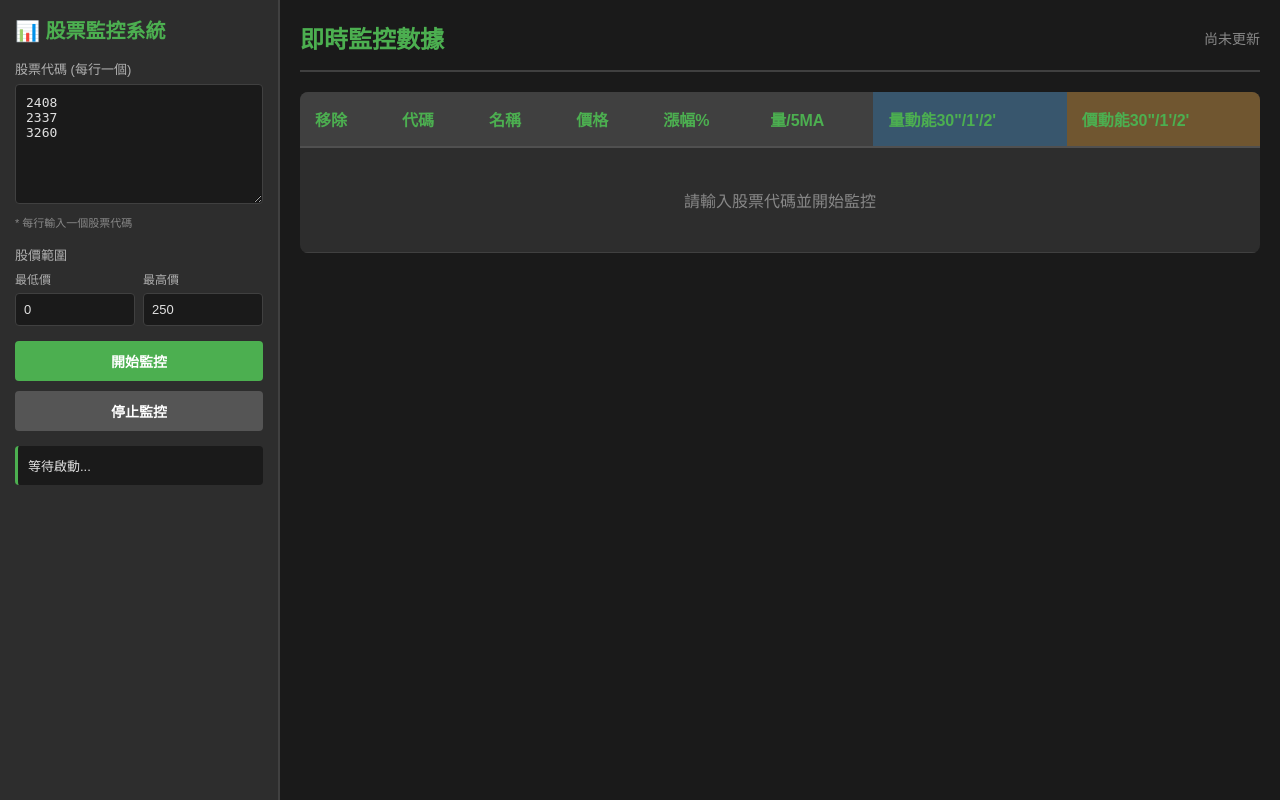
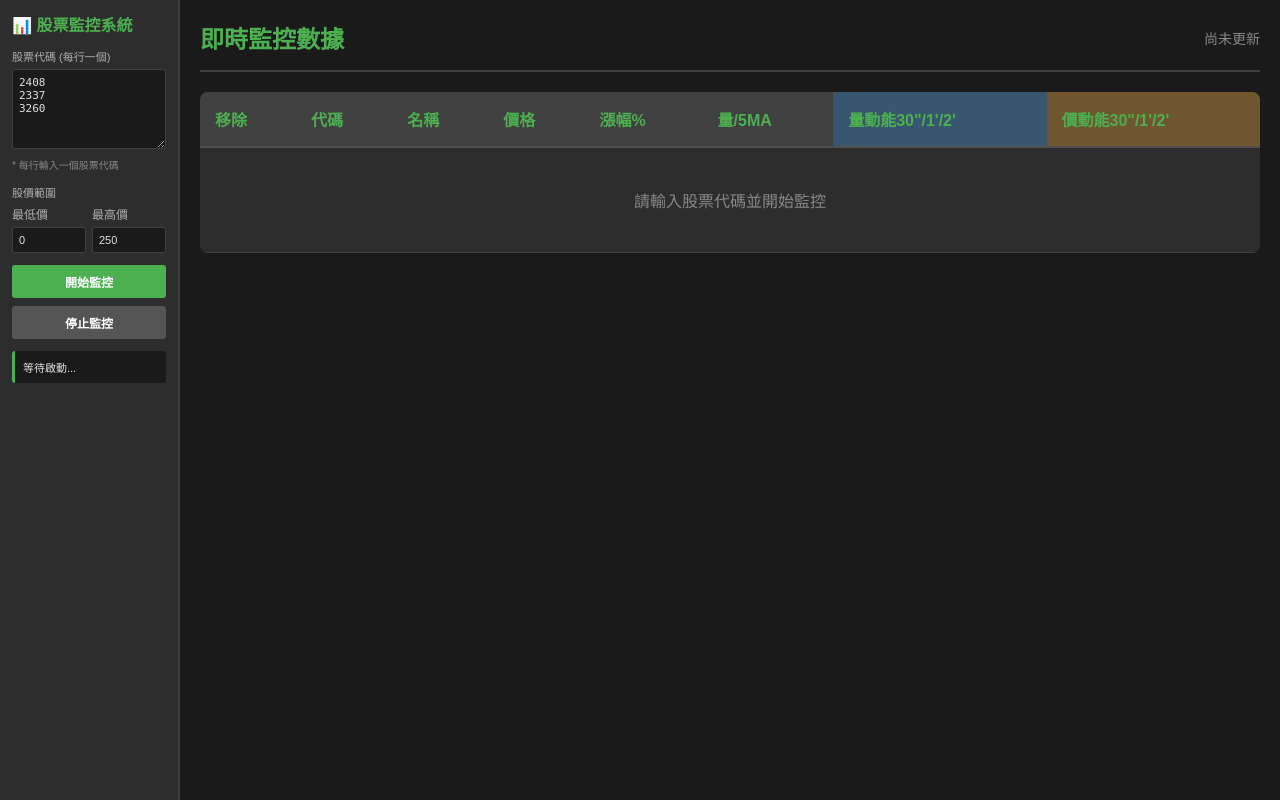
Before and after one commit to Roy12123/stock-monitor, a Flask app: page / in a window 1280 px wide. Run offline with Flask 3, Linux system fonts and the light colour scheme; some libraries are stand-ins or nearby versions.

Commit message:
Optimize sidebar size and add input clearing feature
- Reduce sidebar width from 280px to 180px for more compact layout
- Adjust all sidebar elements (fonts, padding, spacing) for better aesthetics
- Clear stock ticker input field after starting monitoring
- Allow users to add new stocks anytime without stopping current monitoring

```diff
--- a/templates/index.html
+++ b/templates/index.html
@@ -27,64 +27,64 @@
 
         /* 左側面板 */
         .sidebar {
-            width: 280px;
+            width: 180px;
             background: #2d2d2d;
-            padding: 15px;
+            padding: 12px;
             border-right: 2px solid #404040;
             overflow-y: auto;
         }
 
         .sidebar h1 {
             color: #4CAF50;
-            margin-bottom: 15px;
-            font-size: 20px;
+            margin-bottom: 12px;
+            font-size: 16px;
         }
 
         .input-group {
-            margin-bottom: 15px;
+            margin-bottom: 12px;
         }
 
         .input-group label {
             display: block;
-            margin-bottom: 6px;
+            margin-bottom: 5px;
             color: #b0b0b0;
-            font-size: 13px;
+            font-size: 11px;
         }
 
         textarea {
             width: 100%;
-            min-height: 120px;
-            padding: 10px;
+            min-height: 80px;
+            padding: 6px;
             background: #1a1a1a;
             border: 1px solid #404040;
-            border-radius: 4px;
+            border-radius: 3px;
             color: #e0e0e0;
-            font-size: 13px;
+            font-size: 11px;
             resize: vertical;
         }
 
         input[type="number"] {
             width: 100%;
-            padding: 8px;
+            padding: 6px;
             background: #1a1a1a;
             border: 1px solid #404040;
-            border-radius: 4px;
+            border-radius: 3px;
             color: #e0e0e0;
-            font-size: 13px;
+            font-size: 11px;
         }
 
         .price-range {
             display: grid;
             grid-template-columns: 1fr 1fr;
-            gap: 8px;
+            gap: 6px;
         }
 
         .btn {
             width: 100%;
-            padding: 10px;
+            padding: 8px;
             border: none;
-            border-radius: 4px;
-            font-size: 14px;
+            border-radius: 3px;
+            font-size: 12px;
             cursor: pointer;
             transition: all 0.3s;
             font-weight: bold;
@@ -93,7 +93,7 @@
         .btn-start {
             background: #4CAF50;
             color: white;
-            margin-bottom: 10px;
+            margin-bottom: 8px;
         }
 
         .btn-start:hover {
@@ -115,17 +115,17 @@
         }
 
         .status {
-            margin-top: 15px;
-            padding: 10px;
+            margin-top: 12px;
+            padding: 8px;
             background: #1a1a1a;
-            border-radius: 4px;
+            border-radius: 3px;
             border-left: 3px solid #4CAF50;
-            font-size: 13px;
+            font-size: 11px;
         }
 
         .help-text {
-            margin-top: 6px;
-            font-size: 11px;
+            margin-top: 4px;
+            font-size: 10px;
             color: #888;
         }
 
@@ -469,6 +469,9 @@
                     isMonitoring = true;
                     document.getElementById('stopBtn').disabled = false;
                     document.getElementById('status').textContent = `監控中 (${result.tickers_count} 支股票)`;
+
+                    // 清除輸入框
+                    document.getElementById('tickerInput').value = '';
                 } else {
                     alert(result.message);
                     document.getElementById('startBtn').disabled = false;
```
